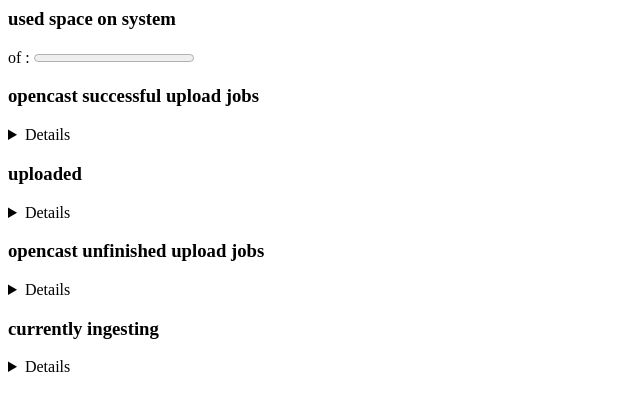
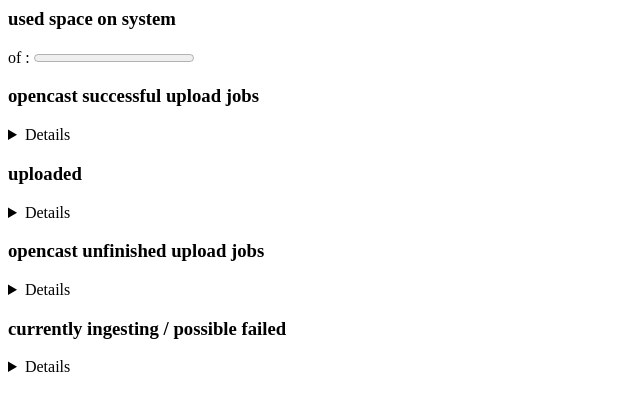
Before and after one commit to elan-ev/studip-opencast-plugin, a PHP site: page /mediastatus.php in a window 1280 px wide. Shown: the top 411 px of the page, without its empty margins (0-640 px from the left). Run offline with PHP 8.4, Linux system fonts and the light colour scheme; data that the repository does not hold is empty.

Commit message:
more title

```diff
--- a/views/admin/mediastatus.php
+++ b/views/admin/mediastatus.php
@@ -28,7 +28,7 @@
 </details>
 
 
-<h3>currently ingesting</h3>
+<h3>currently ingesting / possible failed</h3>
 <details>
     <pre><?= print_r($uploading_episodes) ?></pre>
 </details>
```
